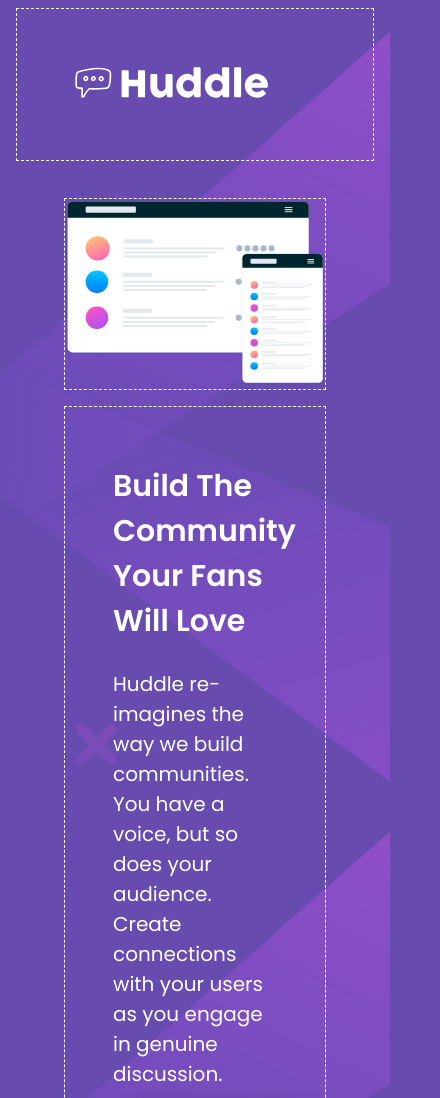
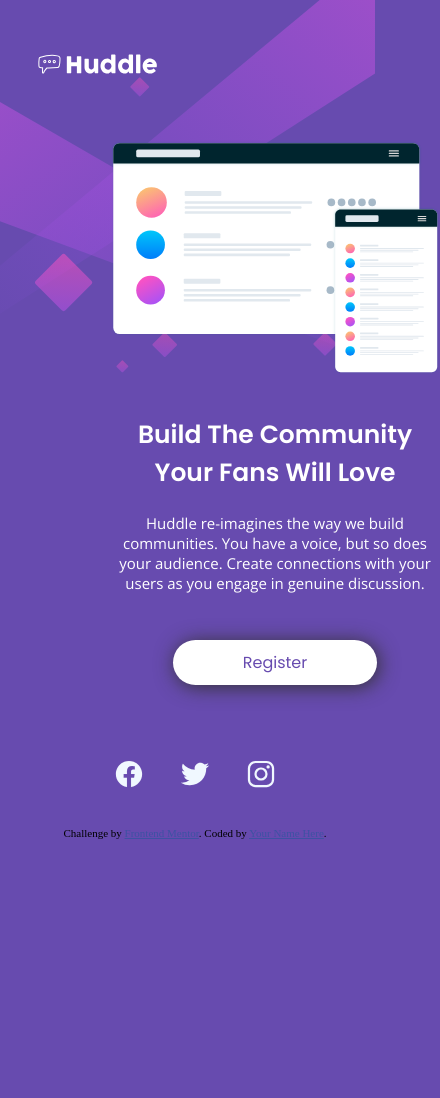
Before and after one commit to 09santi96/Challenge4, a plain HTML site: page index.html in a window 390 px wide. Shown: the top 1098 px of the page, 440 px wide, since content can reach past the window. After the commit the page ends 850 px from the top, so only its background shows below. Drawn offline with nearby package versions, Linux system fonts and the light colour scheme.

Commit message:
challenge 4 finished

```diff
--- a/css/style.css
+++ b/css/style.css
@@ -4,9 +4,9 @@
 body{
     background: url(../images/bg-desktop.svg);
     background-color: hsl(257, 40%, 49%);
+    background-repeat: no-repeat;
 }
 div{
-    border: 1px dashed rgb(253, 253, 253);
     margin: 0.5rem;
 }
 .logo{
@@ -17,7 +17,7 @@ width: 13rem;
 }
 .main_container{
     display: grid;
-    grid-template-columns: repeat(auto-fit, minmax(200px, 1fr));
+    grid-template-columns: repeat(auto-fit, minmax(550px, 1fr));
     grid-auto-rows: auto;
     margin: 1.8rem 3rem;
 }
@@ -26,20 +26,20 @@ width: 13rem;
     font-size: 20px;
     padding: 2rem 3rem;
 }
+.container_img{
+    width: auto;
+}
 .tittle{
     font-family: 'Poppins', sans-serif;
     font-weight: 600;
+    font-size: 2.5rem;
 }
 .text{
-    /*font-family: 'Open Sans', sans-serif;*/
-    font-family: 'Poppins', sans-serif;
+    font-family: 'Open Sans', sans-serif;
     font-weight: 400;
-    font-size: 20px;
+    font-size: 15px;
 }
-.container_img{
-    width: auto;
 
-}
 .img1{
     width: 100%;
 }
@@ -48,20 +48,91 @@ width: 13rem;
     background-color:white;
     font-family: 'Poppins', sans-serif;
     border: none;
+    margin: 1rem;
     padding: 20px 70px;
     border-radius: 30px 30px;
     box-shadow: 2px 2px 20px rgb(51, 50, 50);
     font-size: 1rem;
+    color:hsl(257, 40%, 49%);
 }
 .button1:hover{
     background-color: hsl(300, 69%, 71%);
+    cursor: pointer;
+    color: white;
 }
 
 .media{
     display: flex;
     justify-content: flex-end;
 }
+ion-icon{
+    color: aliceblue;
+    font-size: 30px;
+    margin: 10px;
+}
+ion-icon:hover{
+    color: hsl(300, 69%, 71%);
+    cursor: pointer;
+}
+/*@media (max-width:1211px){
+    body{
+        background-color: purple;
+    }
+}*/
 
+@media (max-width:1211px){
+    body{
+        background: url(../images/bg-mobile.svg);
+        background-color: hsl(257, 40%, 49%);
+        background-repeat: no-repeat;
+        margin: 0;
+    }
+    .main_container{
+        display: grid;
+        justify-content: space-evenly;
+        justify-items: center;
+        margin: 0;
+        padding: 0;
+        text-align: center;
+        align-items: center;
+    }
+    .container_text{
+        color: white;
+        padding: 0rem;
+        width: 60%;
+    }
+    .tittle{
+        font-size: 25px;
+        padding: 0rem 1rem;
+    }
+    .text{
+
+    }
+
+    .container_img{
+        width: 60%;
+        padding: 0;
+    }
+    .logo{
+        width: 8rem;
+    }
+    .container_logo{
+         padding: 0rem;
+         margin: 3rem 2rem;
+    }
+    .button1{
+        margin: 2rem;
+        padding: 10px 70px;
+        border-radius: 30px 30px;
+        font-size: 1rem;
+    }
+
+    .media{
+        display: flex;
+        justify-content: center;
+        margin: 1rem;
+    }
+}
 
 
 
--- a/index.html
+++ b/index.html
@@ -33,10 +33,11 @@
 
 
   <section class="media">
-    <div>Facebook</div>
-    <div>Twitter</div>
-    <div>Instagram</div>
+    <div><ion-icon name="logo-facebook"></ion-icon></div>
+    <div><ion-icon name="logo-twitter"></ion-icon></div>
+    <div><ion-icon name="logo-instagram"></ion-icon></div>
   </section>
+
 
 
   <footer>
@@ -45,5 +46,8 @@
       Coded by <a href="#">Your Name Here</a>.
     </p>
   </footer>
+
+  <script type="module" src="https://unpkg.com/ionicons@5.5.2/dist/ionicons/ionicons.esm.js"></script>
+  <script nomodule src="https://unpkg.com/ionicons@5.5.2/dist/ionicons/ionicons.js"></script>
 </body>
 </html>
```
